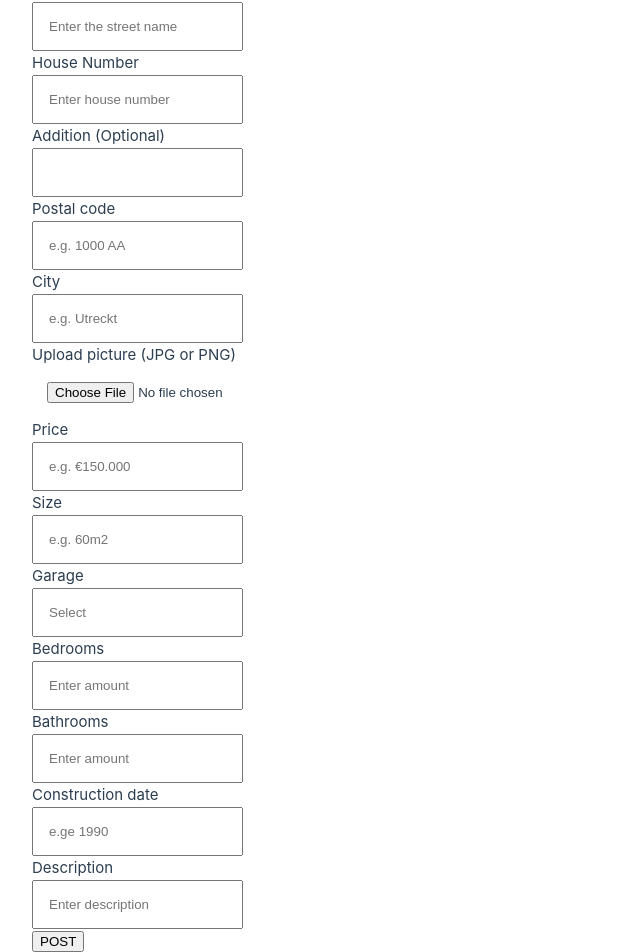
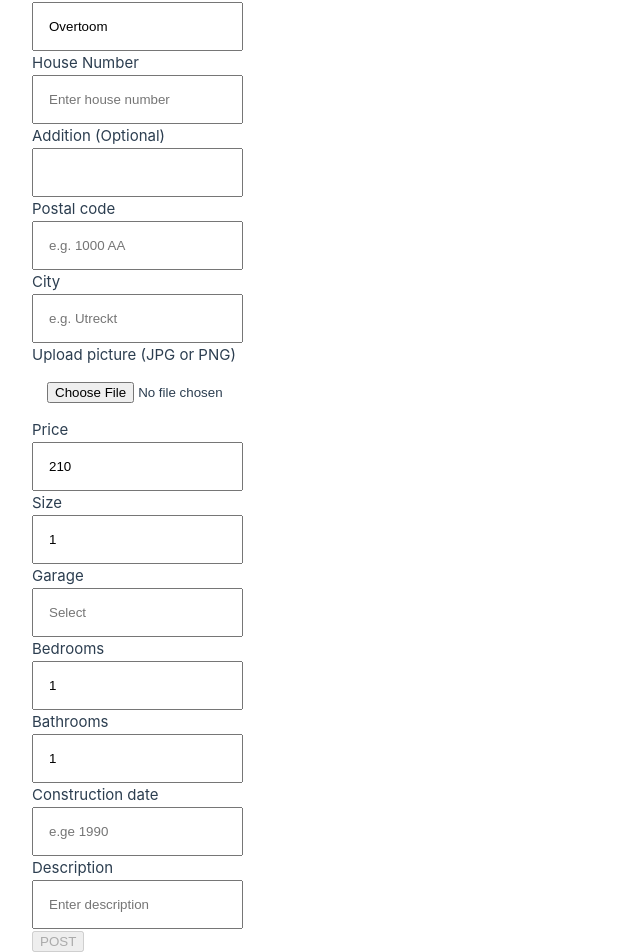
Before and after one commit to tannazma/dtt-assessment, a Vue app: page /new in a window 1280 px wide. Shown: the part 128-1080 px from the top of the page, without its empty margins (0-640 px from the left). Built offline with nearby package versions, Linux system fonts and the light colour scheme.

Commit message:
make description  mandetory

```diff
--- a/src/components/NewHouseForm.vue
+++ b/src/components/NewHouseForm.vue
@@ -89,7 +89,7 @@
       @input="event => state.description = (event.target as HTMLInputElement)?.value"
       class="input"
     />
-    <button @click="submitForm">POST</button>
+    <button @click="submitForm" type="submit" :disabled="!isDecriptionValid()">POST</button>
   </div>
 </template>
 
@@ -107,26 +107,24 @@ const state = reactive({
   city: '',
   constructionYear: '',
   hasGarage: '',
-  picture:'',
+  picture: '',
   description: ''
 })
 
 // it is here for referece comparison
 
-// const test_state = {
-//   price: 210,
-//   bedrooms: 1,
-//   bathrooms: 1,
-//   size: 1,
-//   streetName: 'Overtoom',
-//   houseNumber: 21,
-//   numberAddition: 1,
-//   zip: '11867787686781TY',
-//   city: 'Amsterdam',
-//   constructionYear: 1968,
-//   hasGarage: false,
-//   description: 'Nice houseeeeeeeee!'
-// }
+state.price = '210'
+state.bedrooms = '1'
+state.bathrooms = '1'
+state.size = '1'
+state.streetName = 'Overtoom'
+// state.houseNumber = '21'
+// state.numberAddition = '1'
+// state.zip = '11867787686781TY'
+// state.city = 'Amsterdam'
+// state.constructionYear = '1968'
+// state.hasGarage = 'false'
+// description: 'Nice houseeeeeeeee!'
 
 async function submitForm() {
   var form_data = new FormData()
@@ -142,7 +140,18 @@ async function submitForm() {
     body: form_data
   })
 
-  console.log(await (await response).json())
+  try {
+    console.log(await (await response).json())
+  } catch {
+    alert('Error happened')
+  }
+}
+function isDecriptionValid() {
+  if (state.description) {
+    return true
+  } else {
+    return false
+  }
 }
 </script>
 
```
